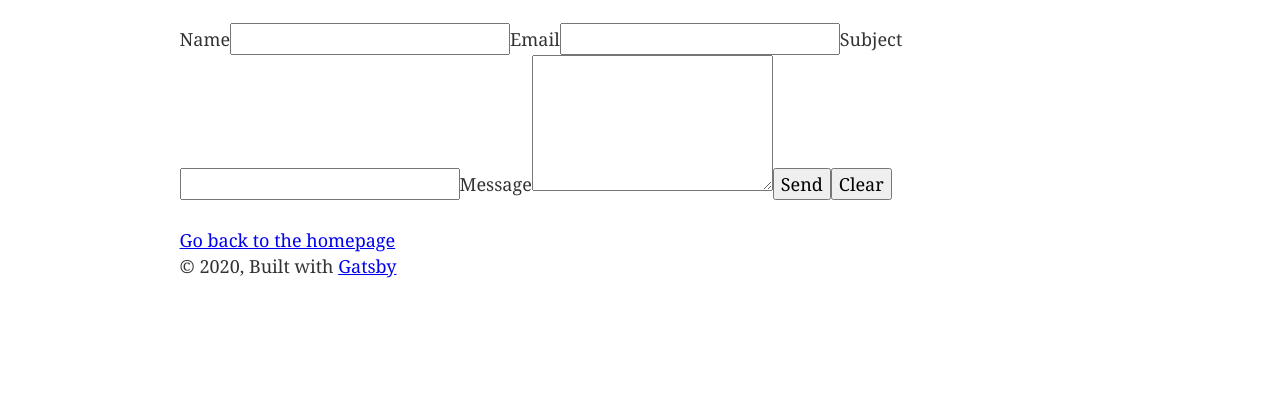
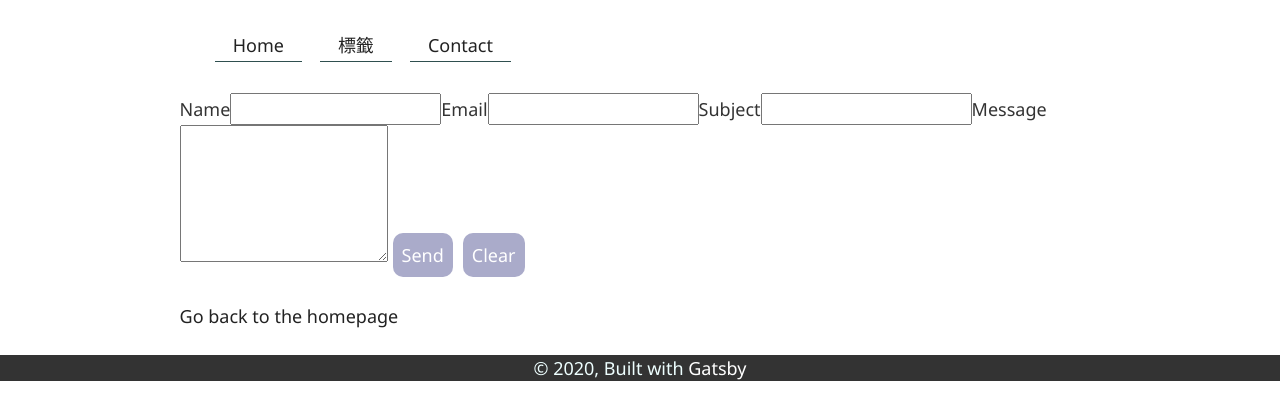
Before and after one commit to jovialhsu/blog_woodsite, a Gatsby site: page /contact in a window 1280 px wide. Shown: the part 100-520 px from the top of the page. Built offline with nearby package versions, Linux system fonts and the light colour scheme; Gatsby itself is replaced by a stand-in of ours.

Commit message:
LESSON.24

```diff
--- a/gatsby-config.js
+++ b/gatsby-config.js
@@ -9,14 +9,15 @@ module.exports = {
     `gatsby-plugin-netlify-cms`,
     `gatsby-plugin-react-helmet`,
     `gatsby-plugin-sitemap`,
-     {
+    `gatsby-plugin-styled-components`,
+    {
       resolve: `gatsby-source-filesystem`,
       options: {
         name: `images`,
         path: `${__dirname}/src/images`,
       },
     },
-     {
+    {
       resolve: `gatsby-source-filesystem`,
       options: {
         name: `markdown-pages`,
--- /dev/null
+++ b/src/components/Button.js
@@ -0,0 +1,11 @@
+import styled from "styled-components"
+
+export const FormButton = styled.button`
+  cursor: pointer;
+  background: #aaabca;
+  padding: 0.5em;
+  color: #fff;
+  margin: 0 5px;
+  border: none;
+  border-radius: 10px;
+`
--- /dev/null
+++ b/src/components/Navbar.js
@@ -0,0 +1,27 @@
+import React from "react"
+import { Link } from "gatsby"
+import styles from "./Navbar.module.css"
+const Navbar = () => {
+  return (
+    <nav>
+      <ul className={styles.nav}>
+        <li>
+          <Link className={styles.link} to="/">
+            Home
+          </Link>
+        </li>
+        <li>
+          <Link className={styles.link} to="/tags">
+            標籤
+          </Link>
+        </li>
+        <li>
+          <Link className={styles.link} to="/contact">
+            Contact
+          </Link>
+        </li>
+      </ul>
+    </nav>
+  )
+}
+export default Navbar
--- /dev/null
+++ b/src/components/Navbar.module.css
@@ -0,0 +1,16 @@
+.link{
+    border-bottom: 1px solid darkslategrey;
+    transition: all 0.3s;
+    padding: 0.25em 1em;
+}
+.link:hover{
+     text-decoration: none;
+     background-color: dimgray;
+     color:#fff;
+}
+.nav{
+    display: flex;
+}
+.nav li{
+    margin: 0.5em;
+}
--- a/src/components/layout.css
+++ b/src/components/layout.css
@@ -1,10 +1,16 @@
+
+@import url('https://fonts.googleapis.com/css2?family=Noto+Sans&family=Roboto&display=swap');
+
 html {
-  font-family: sans-serif;
   -ms-text-size-adjust: 100%;
   -webkit-text-size-adjust: 100%;
 }
 body {
   margin: 0;
+   font-family:-apple-system, BlinkMacSystemFont, Segoe UI, Roboto, Oxygen,
+    Ubuntu, Cantarell, Fira Sans, Droid Sans, Helvetica Neue, sans-serif;
+  font-family: 'Noto Sans', sans-serif;
+  /* font-family: 'Roboto', sans-serif; */
   -webkit-font-smoothing: antialiased;
   -moz-osx-font-smoothing: grayscale;
 }
@@ -39,13 +45,31 @@ progress {
 template {
   display: none;
 }
+footer{
+  background-color: #333;
+  color: #eff;
+  text-align: center;
+}
+footer > a{
+  color :#fff
+}
 a {
+  color:#222;
+  text-decoration: none;
   background-color: transparent;
   -webkit-text-decoration-skip: objects;
+}
+a.tag{
+  display: inline-block;
+  background-color: rgb(58, 58, 179);
+  border-radius: 20px;
+  padding: 0.5em;
+  color: #fff;
 }
 a:active,
 a:hover {
   outline-width: 0;
+  text-decoration: underline;
 }
 abbr[title] {
   border-bottom: none;
@@ -200,7 +224,7 @@ html {
 }
 body {
   color: hsla(0, 0%, 0%, 0.8);
-  font-family: georgia, serif;
+  /* font-family: georgia, serif; */
   font-weight: normal;
   word-wrap: break-word;
   font-kerning: normal;
@@ -516,6 +540,7 @@ ol li {
 }
 ul li {
   padding-left: 0;
+  list-style: none;
 }
 li > ol {
   margin-left: 1.45rem;
--- a/src/components/layout.js
+++ b/src/components/layout.js
@@ -8,7 +8,7 @@
 import React from "react"
 import PropTypes from "prop-types"
 import { useStaticQuery, graphql } from "gatsby"
-
+import Navbar from "./Navbar"
 import Header from "./header"
 import "./layout.css"
 
@@ -33,13 +33,14 @@ const Layout = ({ children }) => {
           padding: `0 1.0875rem 1.45rem`,
         }}
       >
+        <Navbar />
         <main>{children}</main>
-        <footer>
-          © {new Date().getFullYear()}, Built with
-          {` `}
-          <a href="https://www.gatsbyjs.org">Gatsby</a>
-        </footer>
       </div>
+      <footer>
+        © {new Date().getFullYear()}, Built with
+        {` `}
+        <a href="https://www.gatsbyjs.org">Gatsby</a>
+      </footer>
     </>
   )
 }
--- a/src/pages/contact.js
+++ b/src/pages/contact.js
@@ -1,16 +1,20 @@
-
 import React from "react"
 import { Link } from "gatsby"
 
 import Layout from "../components/layout"
 import SEO from "../components/seo"
-
+import { FormButton } from "../components/Button"
 const ContactForm = () => (
   <Layout>
     <SEO title="contact 🎉" />
-        <form method="post" netlify-honeypot="bot-field" data-netlify="true" name = "contact" >
-    <input type="hidden" name = "bot-field" />
-    <input type="hidden" name = "form-name" value = "contact" />
+    <form
+      method="post"
+      netlify-honeypot="bot-field"
+      data-netlify="true"
+      name="contact"
+    >
+      <input type="hidden" name="bot-field" />
+      <input type="hidden" name="form-name" value="contact" />
       <label>
         Name
         <input type="text" name="name" id="name" />
@@ -27,8 +31,8 @@ const ContactForm = () => (
         Message
         <textarea name="message" id="message" rows="5" />
       </label>
-    <button type="submit">Send</button>
-    <input type="reset" value="Clear" />
+      <FormButton type="submit">Send</FormButton>
+      <FormButton type="reset">Clear</FormButton>
     </form>
     <Link to="/">Go back to the homepage</Link>
   </Layout>
--- a/src/pages/tags.js
+++ b/src/pages/tags.js
@@ -2,6 +2,7 @@ import React from "react"
 import PropTypes from "prop-types"
 // Utilities
 import kebabCase from "lodash/kebabCase"
+import Layout from "../components/layout"
 // Components
 import { Helmet } from "react-helmet"
 import { Link, graphql } from "gatsby"
@@ -13,6 +14,7 @@ const TagsPage = ({
     },
   },
 }) => (
+  <Layout>
     <div>
       <Helmet title={title} />
       <div>
@@ -20,7 +22,7 @@ const TagsPage = ({
         <ul>
           {group.map(tag => (
             <li key={tag.fieldValue}>
-                            <Link to={`/tags/${kebabCase(tag.fieldValue)}/`}>
+              <Link className="tag" to={`/tags/${kebabCase(tag.fieldValue)}/`}>
                 {tag.fieldValue} ({tag.totalCount})
               </Link>
             </li>
@@ -28,6 +30,7 @@ const TagsPage = ({
         </ul>
       </div>
     </div>
+  </Layout>
 )
 TagsPage.propTypes = {
   data: PropTypes.shape({
```
Also changed, not shown: package.json (+17 -14 lines), src/pages/index.js (+5 -2 lines), src/templates/blogTemplate.js (+6 -11 lines), src/templates/tags.js (+8 -6 lines), 1 other file. Lines whose indentation alone changed are shown as unchanged.
